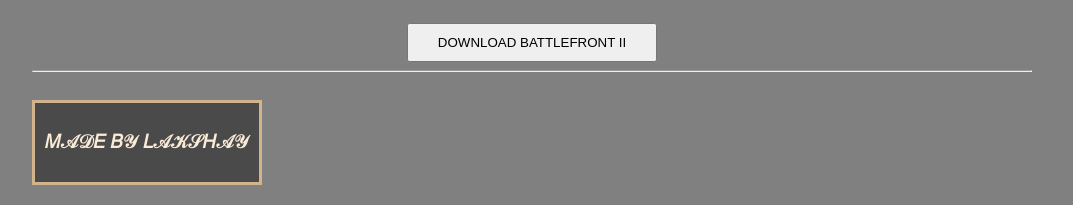
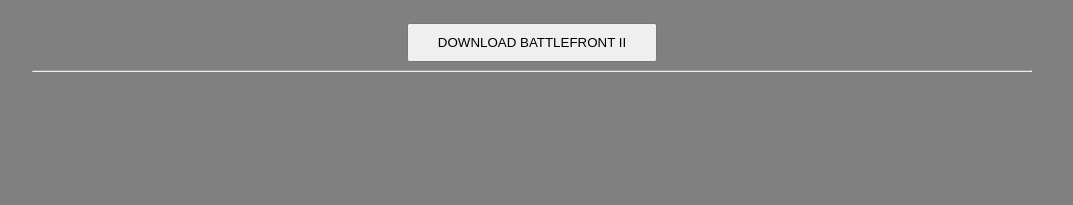
Before and after one commit to lakshay-nirban/STAR-WARS, a plain HTML site: page index.html in a window 1280 px wide. Shown: the part 1652-1857 px from the top of the page, without its empty margins (108-1181 px from the left). After the commit the page ends 1752 px from the top, so only its background shows below. Drawn offline with Linux system fonts and the light colour scheme.

Commit message:
Update index.html

```diff
--- a/index.html
+++ b/index.html
@@ -83,9 +83,6 @@
 
         <hr>
 
-        <div class="footer-box">
-            <h3><b>𝑀𝒜𝒟𝐸 𝐵𝒴 𝐿𝒜𝒦𝒮𝐻𝒜𝒴</b></h3>
-        </div>
     </div>
 
 </body>
```
